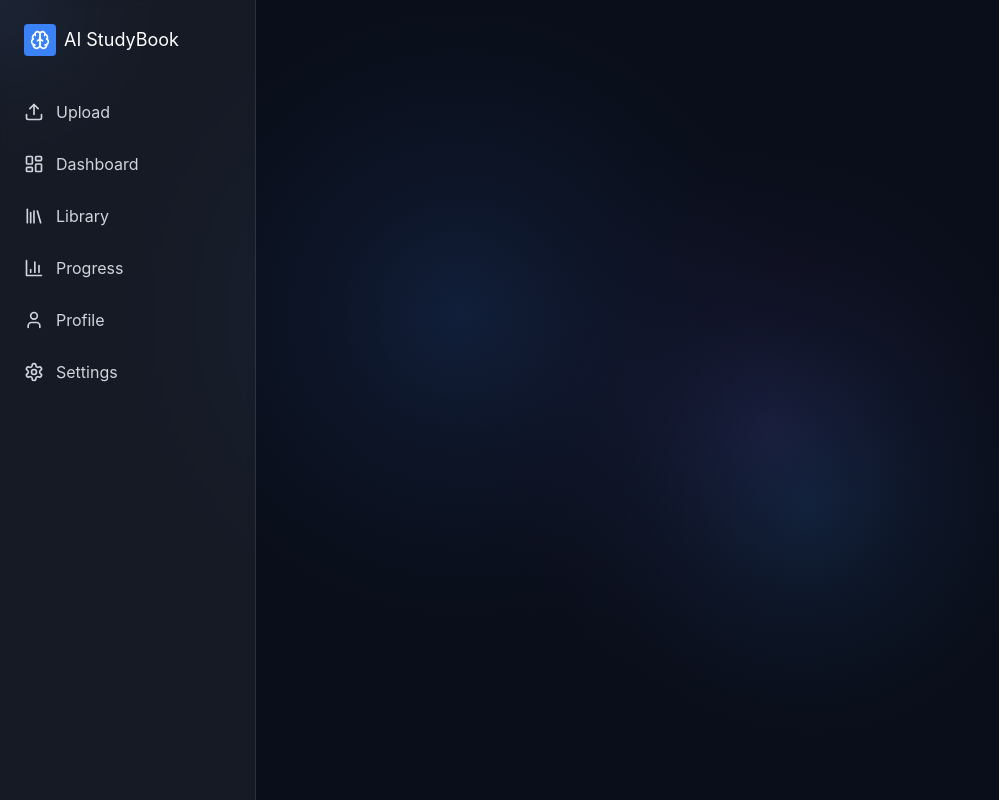
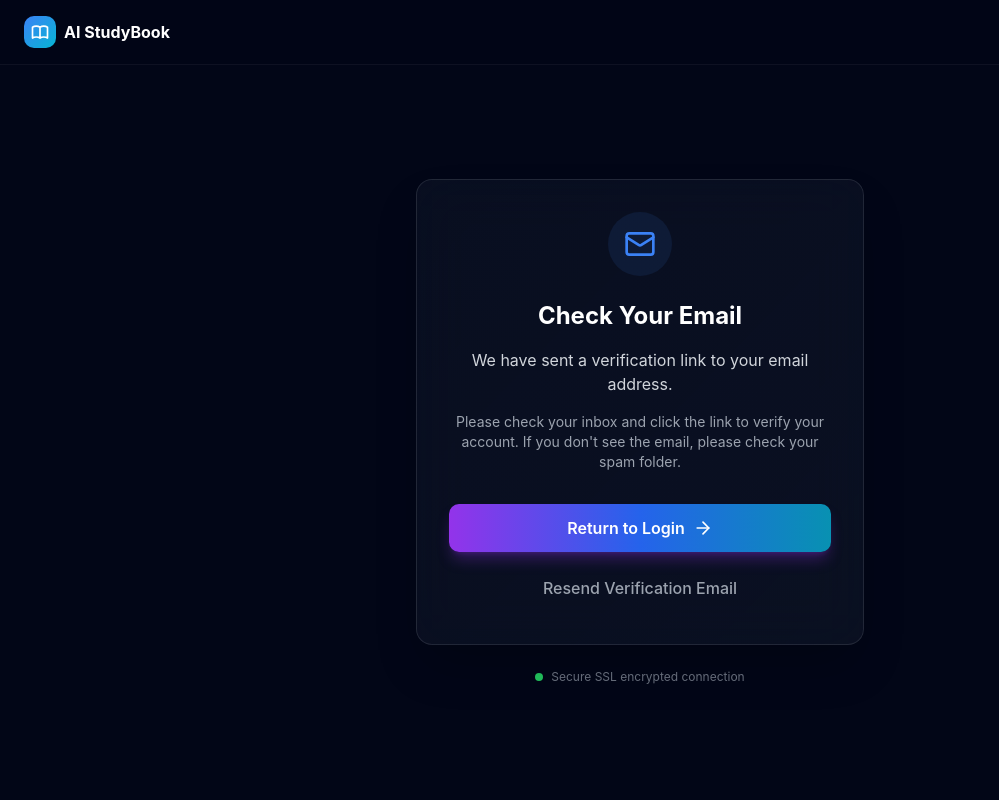
Before and after one commit to Sanat-07/Study.Ai, a React (Vite) app: page /email-verification-sent in a window 1280 px wide. Shown: the whole page, without its empty margins (0-999 px from the left). Built offline with nearby package versions, Linux system fonts and the light colour scheme; no server answers.

Commit message:
fix(auth): Fixed github auth

```diff
--- a/src/App.tsx
+++ b/src/App.tsx
@@ -16,13 +16,14 @@ import { ReaderPage } from './pages/ReaderPage';
 import { LandingPage } from './pages/LandingPage';
 import { LoginPage } from './pages/auth/LoginPage.tsx';
 import { RegisterPage } from './pages/auth/RegisterPage.tsx';
+import { EmailVerificationSentPage } from './pages/auth/EmailVerificationSentPage.tsx';
 import { PricingPage } from './pages/PricingPage';
 
 function AppContent() {
   const location = useLocation();
   const isBookPage = location.pathname.startsWith('/book/');
   const isLandingPage = location.pathname === '/';
-  const isAuthPage = ['/login', '/register', '/pricing'].includes(location.pathname);
+  const isAuthPage = ['/login', '/register', '/pricing', '/email-verification-sent'].includes(location.pathname);
 
   return (
     <Layout>
@@ -33,6 +34,7 @@ function AppContent() {
         <Route path="/" element={<LandingPage />} />
         <Route path="/login" element={<LoginPage />} />
         <Route path="/register" element={<RegisterPage />} />
+        <Route path="/email-verification-sent" element={<EmailVerificationSentPage />} />
         <Route path="/pricing" element={<PricingPage />} />
 
         {/* Main pages */}
--- /dev/null
+++ b/src/pages/auth/EmailVerificationSentPage.tsx
@@ -0,0 +1,64 @@
+import { Link } from 'react-router-dom';
+import { Mail, ArrowRight } from 'lucide-react';
+
+export function EmailVerificationSentPage() {
+    return (
+        <div className="min-h-screen bg-slate-950 text-white flex items-center justify-center p-6">
+            {/* Navigation */}
+            <nav className="fixed top-0 left-0 right-0 z-50 bg-slate-950/80 backdrop-blur-sm border-b border-white/5">
+                <div className="max-w-7xl mx-auto px-6 h-16 flex items-center justify-between">
+                    <Link to="/" className="flex items-center gap-2">
+                        <div className="w-8 h-8 rounded-lg bg-gradient-to-br from-blue-500 to-cyan-500 flex items-center justify-center">
+                            <svg className="w-5 h-5 text-white" fill="none" stroke="currentColor" viewBox="0 0 24 24">
+                                <path strokeLinecap="round" strokeLinejoin="round" strokeWidth="2" d="M12 6.253v13m0-13C10.832 5.477 9.246 5 7.5 5S4.168 5.477 3 6.253v13C4.168 18.477 5.754 18 7.5 18s3.332.477 4.5 1.253m0-13C13.168 5.477 14.754 5 16.5 5c1.747 0 3.332.477 4.5 1.253v13C19.832 18.477 18.247 18 16.5 18c-1.746 0-3.332.477-4.5 1.253"></path>
+                            </svg>
+                        </div>
+                        <span className="font-bold">AI StudyBook</span>
+                    </Link>
+                </div>
+            </nav>
+
+            <div className="w-full max-w-md mt-16">
+                <div className="bg-gradient-to-br from-slate-900/50 to-slate-800/30 backdrop-blur-xl border border-white/10 rounded-2xl p-8 shadow-2xl text-center">
+                    <div className="w-16 h-16 bg-blue-500/10 rounded-full flex items-center justify-center mx-auto mb-6">
+                        <Mail className="w-8 h-8 text-blue-500" />
+                    </div>
+
+                    <h1 className="text-2xl font-bold mb-4">Check Your Email</h1>
+
+                    <div className="space-y-4 text-gray-300 mb-8">
+                        <p>
+                            We have sent a verification link to your email address.
+                        </p>
+                        <p className="text-sm text-gray-400">
+                            Please check your inbox and click the link to verify your account.
+                            If you don't see the email, please check your spam folder.
+                        </p>
+                    </div>
+
+                    <div className="space-y-3">
+                        <Link
+                            to="/login"
+                            className="w-full py-3 px-4 bg-gradient-to-r from-purple-600 via-blue-600 to-cyan-600 hover:from-purple-500 hover:via-blue-500 hover:to-cyan-500 text-white font-semibold rounded-lg shadow-lg shadow-purple-600/30 hover:shadow-purple-600/50 transition-all duration-300 hover:-translate-y-0.5 flex items-center justify-center gap-2"
+                        >
+                            Return to Login
+                            <ArrowRight className="w-5 h-5" />
+                        </Link>
+
+                        <button
+                            type="button"
+                            className="w-full py-3 px-4 bg-transparent hover:bg-white/5 text-gray-400 hover:text-white font-medium rounded-lg transition-all duration-300"
+                        >
+                            Resend Verification Email
+                        </button>
+                    </div>
+                </div>
+
+                <div className="mt-6 flex items-center justify-center gap-2 text-xs text-gray-500">
+                    <div className="w-2 h-2 rounded-full bg-green-500"></div>
+                    Secure SSL encrypted connection
+                </div>
+            </div>
+        </div>
+    );
+}
--- a/src/pages/auth/LoginPage.tsx
+++ b/src/pages/auth/LoginPage.tsx
@@ -43,9 +43,10 @@ export function LoginPage() {
     });
 
     const handleGithubLogin = () => {
-        const clientId = "YOUR_GITHUB_CLIENT_ID";
-        const redirectUri = window.location.origin + '/login';
-        window.location.href = `https://github.com/login/oauth/authorize?client_id=${clientId}&redirect_uri=${redirectUri}&scope=user:email`;
+        const clientId = "Ov23lieKTVcp8Gu4LbHy";
+        const redirectUri = "http://localhost:5173/login";
+        const githubUrl = `https://github.com/login/oauth/authorize?client_id=${clientId}&redirect_uri=${redirectUri}&scope=user:email`;
+        window.location.href = githubUrl;
     };
 
     useEffect(() => {
--- a/src/pages/auth/RegisterPage.tsx
+++ b/src/pages/auth/RegisterPage.tsx
@@ -49,9 +49,10 @@ export function RegisterPage() {
     });
 
     const handleGithubLogin = () => {
-        const clientId = "YOUR_GITHUB_CLIENT_ID";
-        const redirectUri = window.location.origin + '/login';
-        window.location.href = `https://github.com/login/oauth/authorize?client_id=${clientId}&redirect_uri=${redirectUri}&scope=user:email`;
+        const clientId = "Ov23lieKTVcp8Gu4LbHy";
+        const redirectUri = "http://localhost:5173/login";
+        const githubUrl = `https://github.com/login/oauth/authorize?client_id=${clientId}&redirect_uri=${redirectUri}&scope=user:email`;
+        window.location.href = githubUrl;
     };
 
     return (
--- a/src/shared/api/axiosInstance.ts
+++ b/src/shared/api/axiosInstance.ts
@@ -2,7 +2,7 @@ import axios from 'axios';
 import Cookies from 'js-cookie';
 import errorHandler from '../util/errorHandler';
 
-const API_BASE_URL = import.meta.env.VITE_API_URL || 'http://localhost:8080';
+const API_BASE_URL = import.meta.env.VITE_API_URL || 'http://localhost:8000';
 
 const axiosInstance = axios.create({
     baseURL: API_BASE_URL,
--- a/src/shared/api/endpoints/auth.api.ts
+++ b/src/shared/api/endpoints/auth.api.ts
@@ -12,13 +12,23 @@ import { httpClient } from '../client';
 export const login = async (
     credentials: LoginCredentials
 ): Promise<TokenResponse> => {
-    return await httpClient.post<TokenResponse>('/api/auth/login', credentials);
+    return await httpClient.post<TokenResponse>('/auth/login', credentials);
 };
 
 export const signup = async (
     credentials: SignUpCredentials
 ): Promise<TokenResponse> => {
-    return await httpClient.post<TokenResponse>('/api/auth/register', credentials);
+    return await httpClient.post<TokenResponse>('/auth/register', credentials);
+};
+
+export const googleLogin = async (
+    idToken: string): Promise<GoogleLoginResponse> => {
+    return await httpClient.post<GoogleLoginResponse>('/auth/google', { idToken });
+}
+
+export const githubLogin = async (
+    code: string): Promise<GithubLoginResponse> => {
+    return await httpClient.post<GithubLoginResponse>('/auth/github', { code });
 };
 
 export const logout = (): void => {
@@ -44,8 +54,6 @@ export const getToken = (): string | null => {
     return Cookies.get('token') || null;
 };
 
-export const googleLogin = async (idToken: string): Promise<GoogleLoginResponse> => await httpClient.post<GoogleLoginResponse>('/Auth/google', { idToken });
 
-export const githubLogin = async (code: string): Promise<GithubLoginResponse> => await httpClient.post<GithubLoginResponse>('/Auth/github', { code });
 
-export const phoneLogin = async (idToken: string): Promise<PhoneLoginResponse> => await httpClient.post<PhoneLoginResponse>('/Auth/phone-login', { idToken });
+export const phoneLogin = async (idToken: string): Promise<PhoneLoginResponse> => await httpClient.post<PhoneLoginResponse>('/auth/phone-login', { idToken });
```
